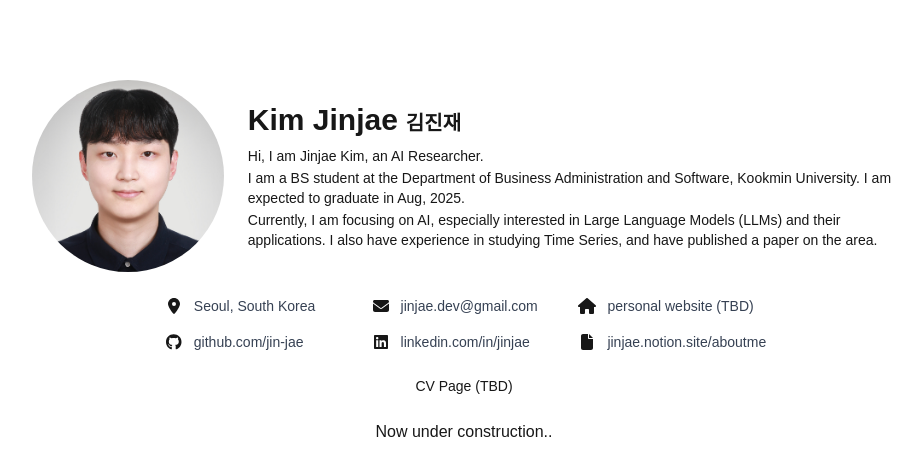
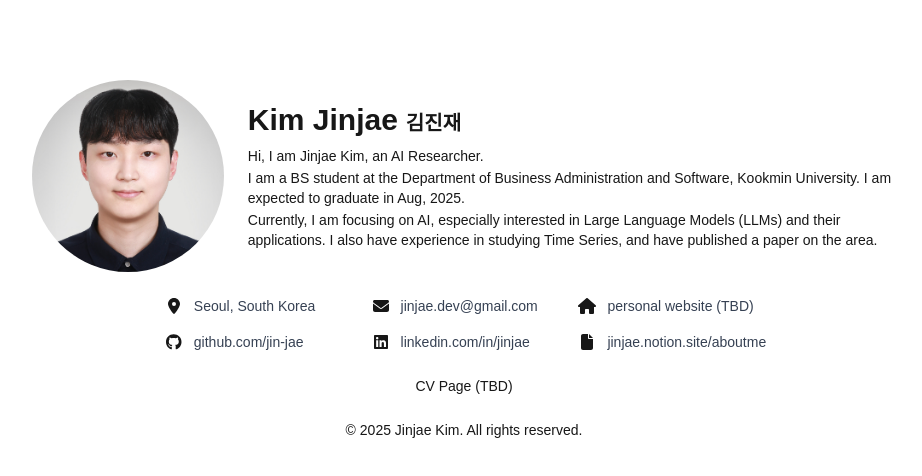
Before and after one commit to jin-jae/jin-jae.github.io, a Next.js app: page / in a window 1280 px wide. Shown: the top 476 px of the page, without its empty margins (176-1098 px from the left). Built offline with nearby package versions, Linux system fonts and the light colour scheme.

Commit message:
refactor: separate modal from component

```diff
--- a/src/app/page.tsx
+++ b/src/app/page.tsx
@@ -1,5 +1,4 @@
-import AnimatedDots from "@/components/AnimatedDots";
-import Links from "@/components/Links";
+import Links from "@/components/BioLinks";
 import Profile from "@/components/Profile";
 
 export default function Home() {
@@ -12,8 +11,8 @@ export default function Home() {
           CV Page (TBD)
         </p>
       </main>
-      <footer className="items-center justify-center">
-        <AnimatedDots />
+      <footer className="items-center justify-center text-sm">
+        © 2025 Jinjae Kim. All rights reserved.
       </footer>
     </div>
   );
--- a/src/components/AnimatedDots.tsx
+++ /dev/null
@@ -1,18 +0,0 @@
-"use client";
-
-import { useState, useEffect } from "react";
-
-export default function AnimatedDots() {
-  const [dotCount, setDotCount] = useState(1);
-
-  useEffect(() => {
-    const interval = setInterval(() => {
-      setDotCount((prev) => (prev % 3) + 1);
-    }, 500);
-    return () => clearInterval(interval);
-  }, []);
-
-  return (
-    <span>Now under construction{".".repeat(dotCount)}</span>
-  );
-}
--- /dev/null
+++ b/src/components/BioLinks.tsx
@@ -0,0 +1,17 @@
+import { faGithub, faLinkedin } from '@fortawesome/free-brands-svg-icons';
+import BioLink from '../modal/BioLink';
+import { faEnvelope, faFile, faLocationDot, faHouse } from '@fortawesome/free-solid-svg-icons';
+
+export default function BioLinks() {
+  return (
+    <div className="grid grid-cols-2 md:grid-cols-3 gap-4">
+      <BioLink icon={faLocationDot} text="Seoul, South Korea" />
+      <BioLink icon={faEnvelope} text="jinjae.dev@gmail.com" href="mailto:jinjae.dev@gmail.com" />
+      <BioLink icon={faHouse} text="personal website (TBD)" />
+
+      <BioLink icon={faGithub} text="github.com/jin-jae" href="https://github.com/jin-jae" />
+      <BioLink icon={faLinkedin} text="linkedin.com/in/jinjae" href="https://linkedin.com/in/jinjae" />
+      <BioLink icon={faFile} text="jinjae.notion.site/aboutme" href="https://jinjae.notion.site/aboutme" />
+    </div>
+  );
+}
--- a/src/components/Links.tsx
+++ /dev/null
@@ -1,17 +0,0 @@
-import { faGithub, faLinkedin } from '@fortawesome/free-brands-svg-icons';
-import LinkInfo from './LinkInfo';
-import { faEnvelope, faFile, faLocationDot, faHouse } from '@fortawesome/free-solid-svg-icons';
-
-export default function Links() {
-  return (
-    <div className="grid grid-cols-2 md:grid-cols-3 gap-4">
-      <LinkInfo icon={faLocationDot} text="Seoul, South Korea" />
-      <LinkInfo icon={faEnvelope} text="jinjae.dev@gmail.com" href="mailto:jinjae.dev@gmail.com" />
-      <LinkInfo icon={faHouse} text="personal website (TBD)" />
-
-      <LinkInfo icon={faGithub} text="github.com/jin-jae" href="https://github.com/jin-jae" />
-      <LinkInfo icon={faLinkedin} text="linkedin.com/in/jinjae" href="https://linkedin.com/in/jinjae" />
-      <LinkInfo icon={faFile} text="jinjae.notion.site/aboutme" href="https://jinjae.notion.site/aboutme" />
-    </div>
-  );
-}
--- a/src/components/LinkInfo.tsx
+++ b/src/modal/BioLink.tsx
@@ -1,8 +1,8 @@
-import type { LinkInfoProps } from '@/types/LinkInfoProps';
+import type { BioLinkProps } from '@/types/BioLinkProps';
 import { FontAwesomeIcon } from '@fortawesome/react-fontawesome';
 import Link from 'next/link';
 
-export default function LinkInfo({ icon, text, href }: LinkInfoProps) {
+export default function BioLink({ icon, text, href }: BioLinkProps) {
   const isHrefExist = typeof href === 'string' && href.length > 0;
 
   const containerClass = isHrefExist
--- a/src/types/LinkInfoProps.tsx
+++ b/src/types/BioLinkProps.tsx
@@ -1,6 +1,6 @@
 import type { IconProp } from '@fortawesome/fontawesome-svg-core';
 
-export interface LinkInfoProps {
+export interface BioLinkProps {
   icon: IconProp;
   text: string;
   href?: string;
```
